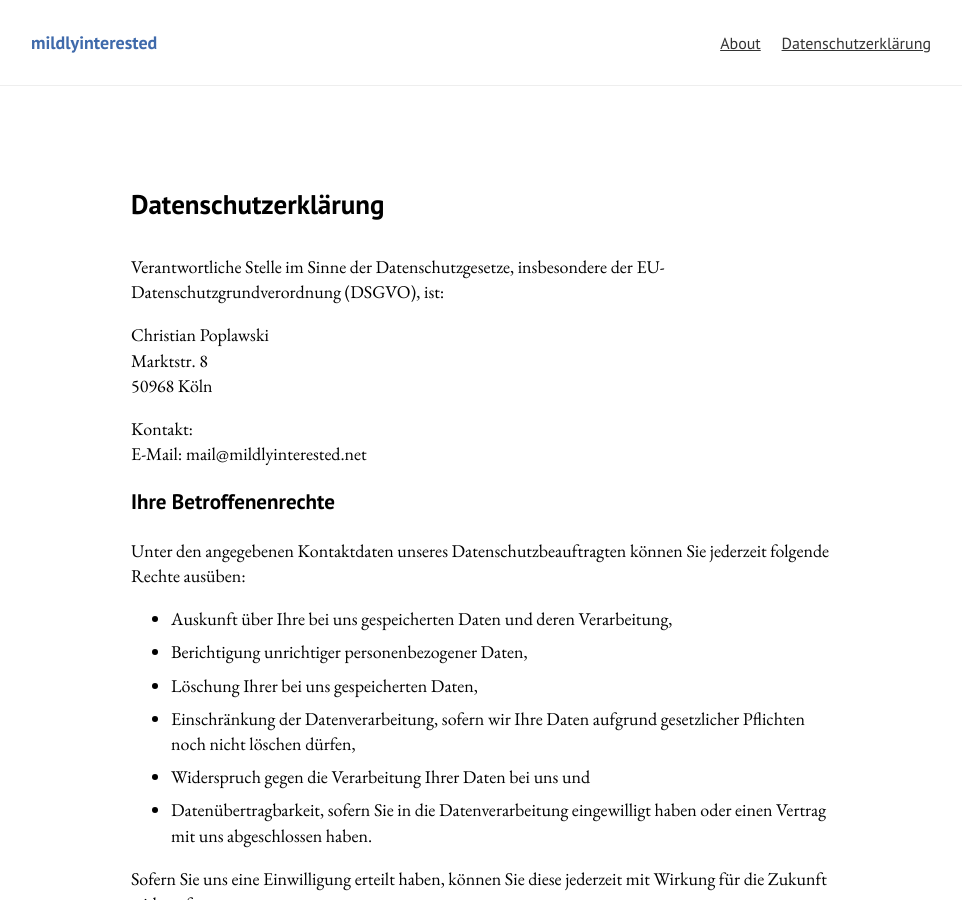
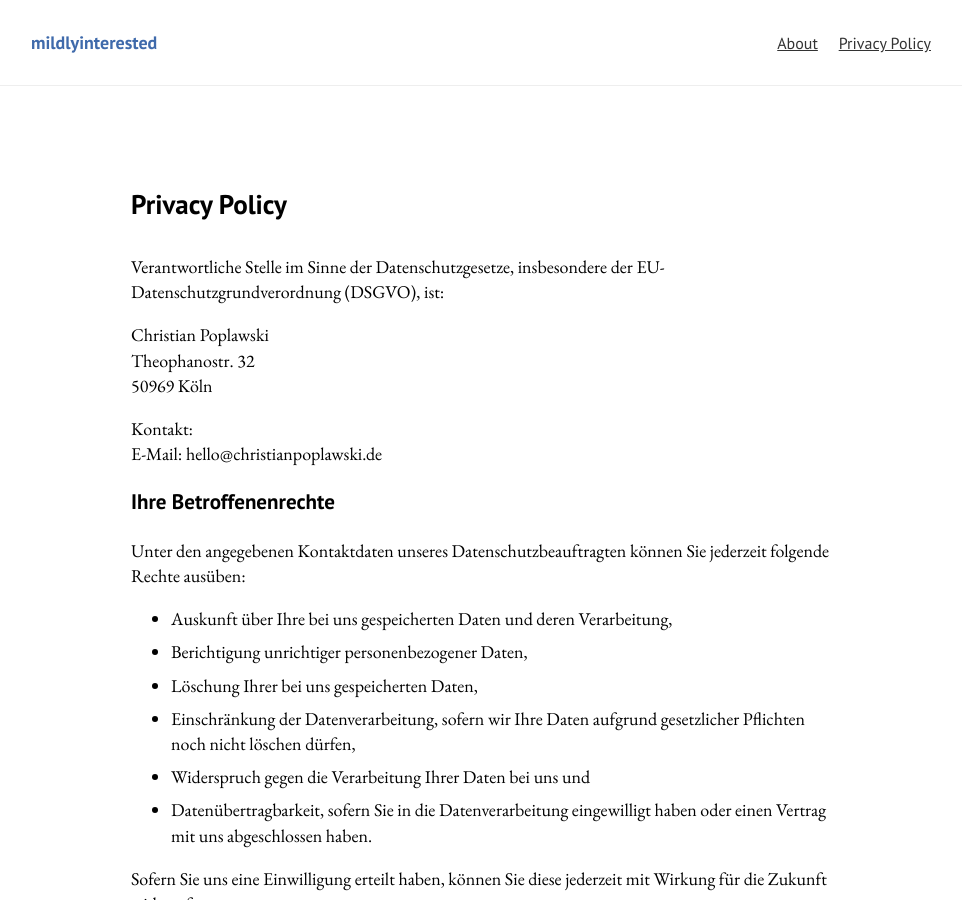
Before and after one commit to Plsr/website, a Jekyll site: the page built from _content_pages/privacy.md, in a window 1280 px wide and 900 px high. Shown: the whole window, without its empty margins (159-1121 px from the left). Built offline with Jekyll 4.4.1, drawn with Linux system fonts in a browser that asks for light colours.

Commit message:
Update address in legal pages

```diff
--- a/_content_pages/privacy.md
+++ b/_content_pages/privacy.md
@@ -1,6 +1,6 @@
 ---
 layout: page
-title: Datenschutzerklärung
+title: Privacy Policy
 permalink: /privacy/
 ---
 
@@ -8,11 +8,11 @@ permalink: /privacy/
 Verantwortliche Stelle im Sinne der Datenschutzgesetze, insbesondere der EU-Datenschutzgrundverordnung (DSGVO), ist:
 
 Christian Poplawski
-Marktstr. 8
-50968 Köln
+Theophanostr. 32
+50969 Köln
 
 Kontakt:
-E-Mail: mail@mildlyinterested.net
+E-Mail: hello@christianpoplawski.de
 
 ### Ihre Betroffenenrechte
 
```
Also changed, not shown: _content_pages/about.md (+3 -3 lines).
